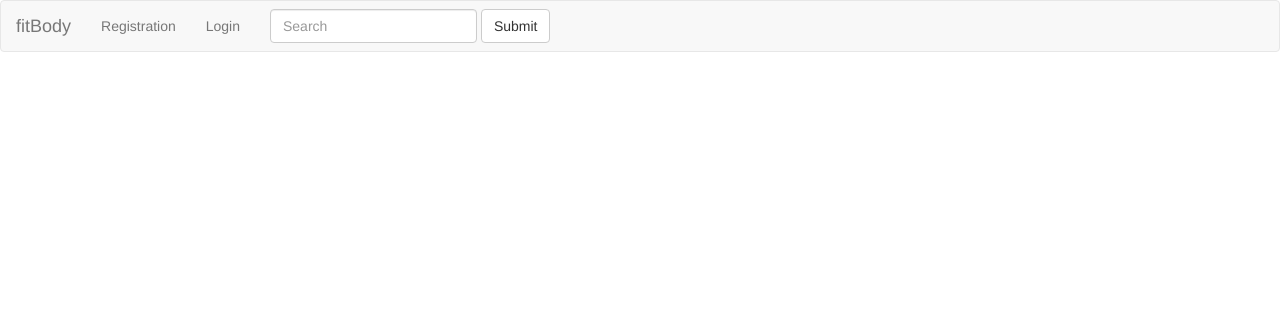
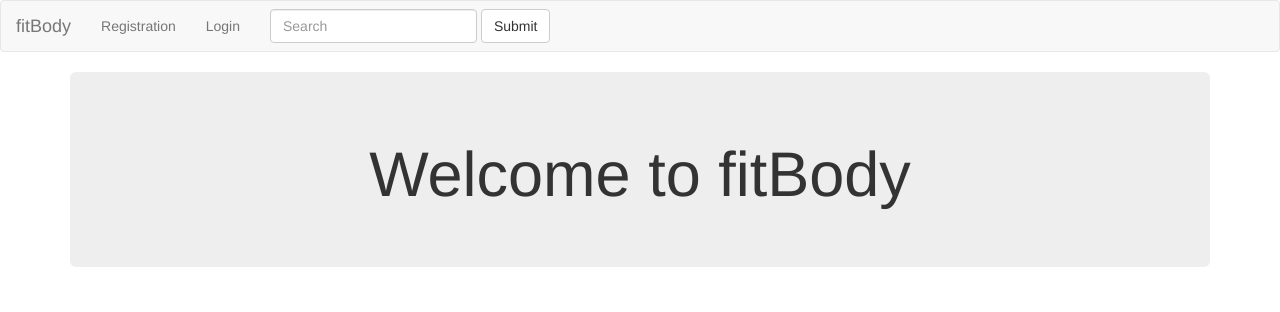
Before and after one commit to kaistullich/fitBody, a Flask app: page / in a window 1280 px wide. Shown: the top 312 px of the page. Run offline with Flask 2, Linux system fonts and the light colour scheme; some libraries are stand-ins or nearby versions.

Commit message:
added jumbotron to home HTML

```diff
--- a/fitBody/templates/home.html
+++ b/fitBody/templates/home.html
@@ -1,3 +1,10 @@
-<!DOCTYPE html>
+{% extends 'navbar.html' %}
 
-{% extends 'navbar.html' %}
+{% block container %}
+
+    <div class="container">
+        <div class="jumbotron text-center" id="home-jumbotron">
+            <h1>Welcome to fitBody</h1>
+        </div>
+    </div>
+{% endblock %}
```
